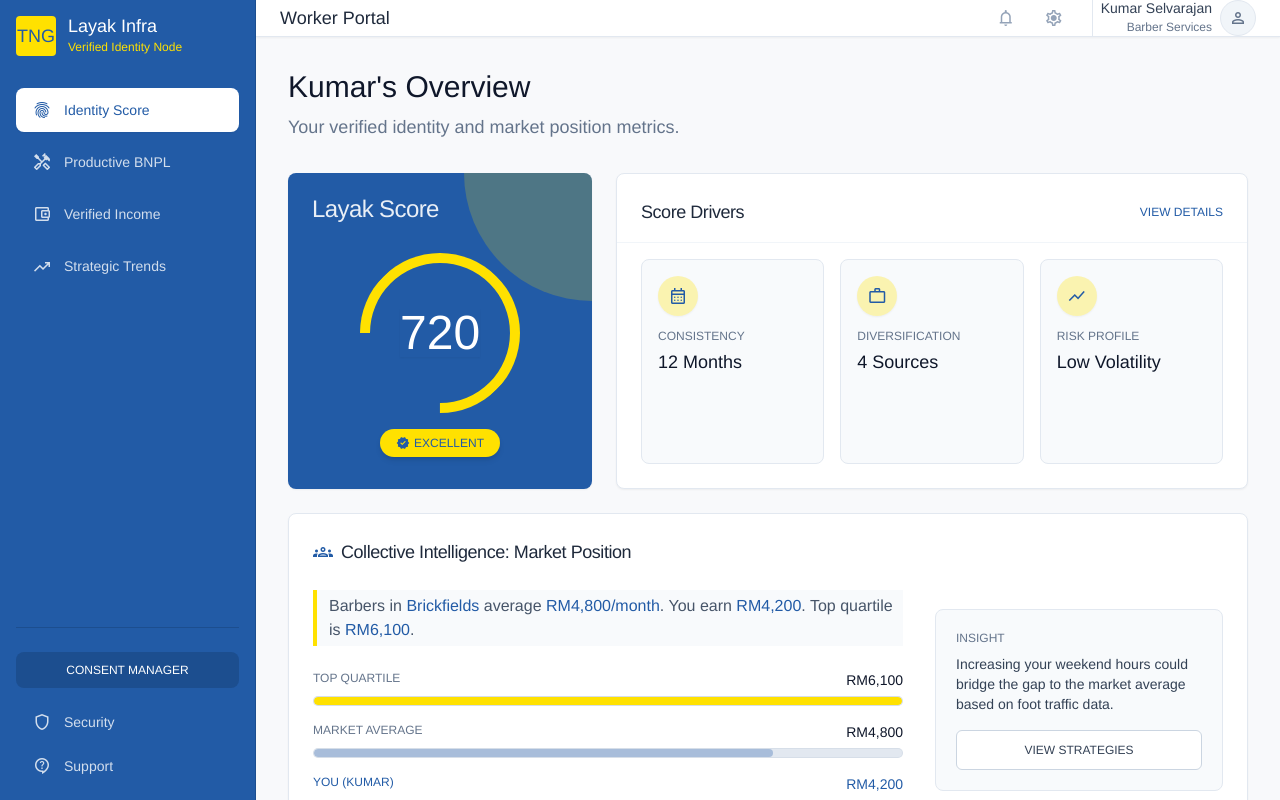
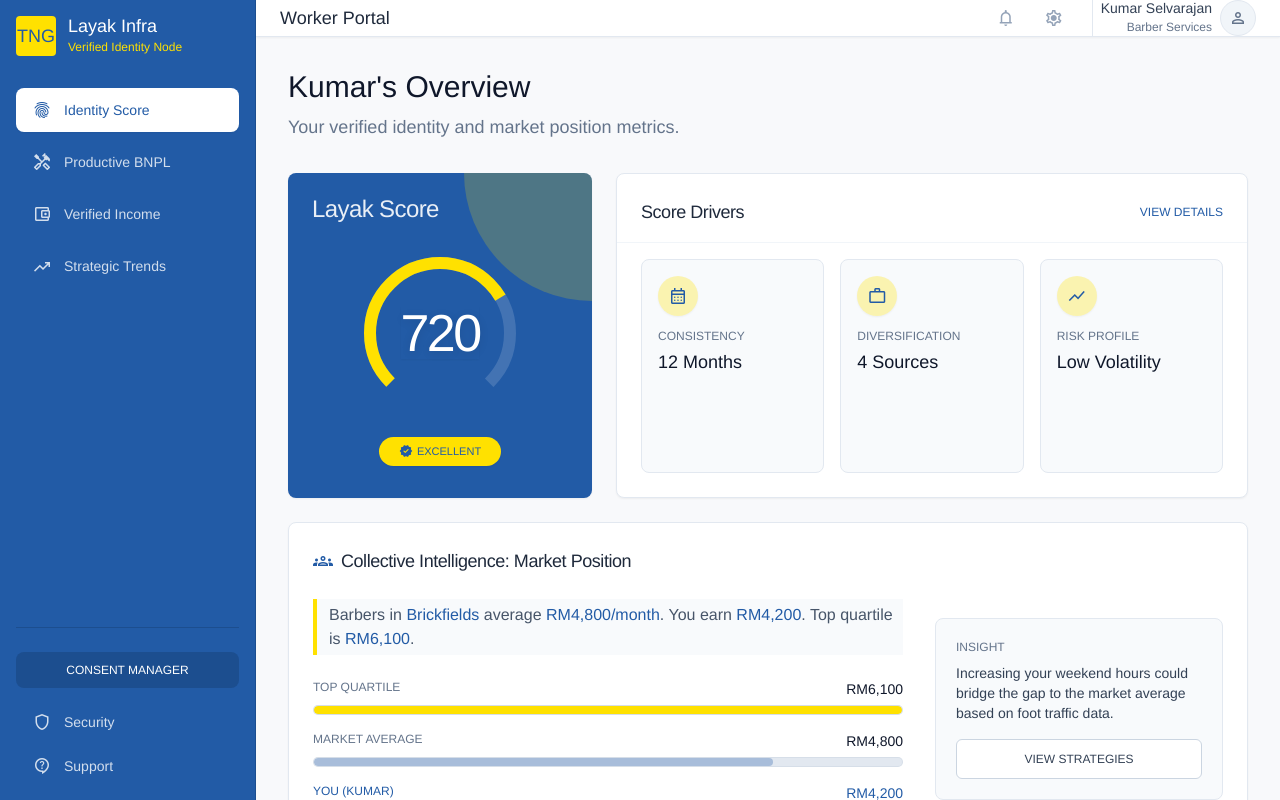
Before and after one commit to Nearbiz/layak, a React (Vite) app in the folder frontend/: page /worker/1 in a window 1280 px wide. Built offline with nearby package versions, Linux system fonts and the light colour scheme.

Commit message:
chore: sync package-lock.json and update worker UI

```diff
--- a/frontend/src/pages/WorkerApp.tsx
+++ b/frontend/src/pages/WorkerApp.tsx
@@ -1,4 +1,4 @@
-import { useState } from "react"
+import { useState, useEffect } from "react"
 import { Card, CardContent, CardHeader, CardTitle } from "@/components/ui/card"
 import { Badge } from "@/components/ui/badge"
 import { Button } from "@/components/ui/button"
@@ -20,6 +20,30 @@ export default function WorkerApp() {
     score: 720,
     tier: "Excellent"
   })
+
+  // Animation state for gauge
+  const [animatedScore, setAnimatedScore] = useState(0)
+
+  useEffect(() => {
+    let startTime: number
+    const duration = 2000 // 2 second animation
+
+    // Ease in out cubic calculation
+    const easeInOutCubic = (t: number) => t < 0.5 ? 4 * t * t * t : 1 - Math.pow(-2 * t + 2, 3) / 2
+
+    const step = (timestamp: number) => {
+      if (!startTime) startTime = timestamp
+      const elapsed = Math.min((timestamp - startTime) / duration, 1)
+      const eased = easeInOutCubic(elapsed)
+
+      setAnimatedScore(Math.floor(eased * worker.score))
+
+      if (elapsed < 1) {
+        requestAnimationFrame(step)
+      }
+    }
+    requestAnimationFrame(step)
+  }, [worker.score])
 
   return (
     <div className="flex h-screen overflow-hidden bg-[#F8F9FB] text-slate-900 font-sans">
@@ -119,16 +143,28 @@ export default function WorkerApp() {
               </CardHeader>
               <CardContent className="flex flex-col items-center justify-center flex-1 py-8">
                 {/* Score Display (Gauge style) */}
-                <div className="relative flex items-center justify-center mb-4">
-                  <div className="absolute inset-0 border-[6px] border-white/20 rounded-full w-40 h-40 mx-auto -z-10"></div>
-                  {/* Gauge Arc */}
-                  <div className="w-40 h-40 rounded-full border-[10px] border-transparent border-t-[#FFE100] border-r-[#FFE100] border-b-[#FFE100] flex flex-col items-center justify-center transform -rotate-45">
-                    <div className="transform rotate-45 flex flex-col items-center">
-                      <span className="text-5xl font-bold shadow-sm">{worker.score}</span>
-                    </div>
+                <div className="relative flex items-center justify-center mb-4 w-40 h-40">
+                  <svg className="absolute inset-0 w-40 h-40" viewBox="0 0 160 160" style={{ transform: 'rotate(135deg)' }}>
+                    {/* Background Arc (270 degrees) */}
+                    <circle cx="80" cy="80" r="70" fill="none" stroke="rgba(255,255,255,0.15)" strokeWidth="12" strokeDasharray="439.82" strokeDashoffset="109.95" />
+                    {/* Foreground Animated Arc */}
+                    <circle
+                      cx="80"
+                      cy="80"
+                      r="70"
+                      fill="none"
+                      stroke="#FFE100"
+                      strokeWidth="12"
+                      strokeDasharray="439.82"
+                      strokeDashoffset={439.82 - (animatedScore / 1000 * 329.86)}
+                    />
+                  </svg>
+
+                  <div className="flex flex-col items-center z-10 w-full text-center">
+                    <span className="text-[52px] font-bold shadow-sm leading-none tabular-nums tracking-tighter" style={{ textShadow: "0 2px 10px rgba(0,0,0,0.1)" }}>{animatedScore}</span>
                   </div>
                 </div>
-                <Badge className="bg-[#FFE100] hover:bg-[#FFE100] text-[#225BA6] font-bold border-0 px-4 py-1.5 uppercase text-xs shadow-md flex items-center justify-center max-w-fit mx-auto">
+                <Badge className="bg-[#FFE100] hover:bg-[#FFE100] text-[#225BA6] font-bold border-0 px-5 py-1.5 uppercase text-[11px] shadow-sm flex items-center justify-center max-w-fit mx-auto mt-2">
                   <span className="material-symbols-outlined text-[14px] mr-1" style={{fontVariationSettings: "'FILL' 1"}}>verified</span>
                   {worker.tier}
                 </Badge>
```
Also changed, not shown: 1 other file (tests, documents, lock files or other folders).
